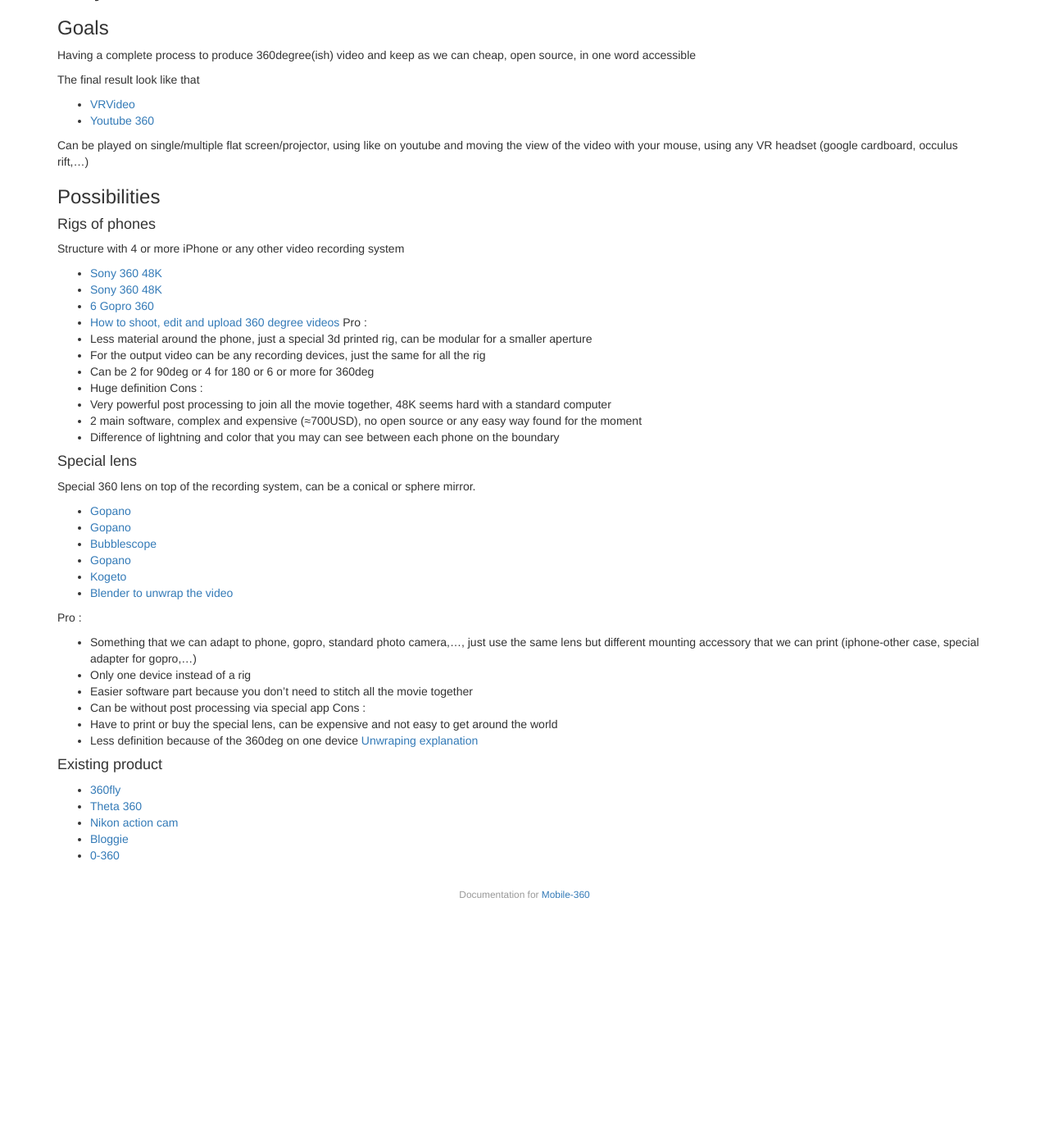
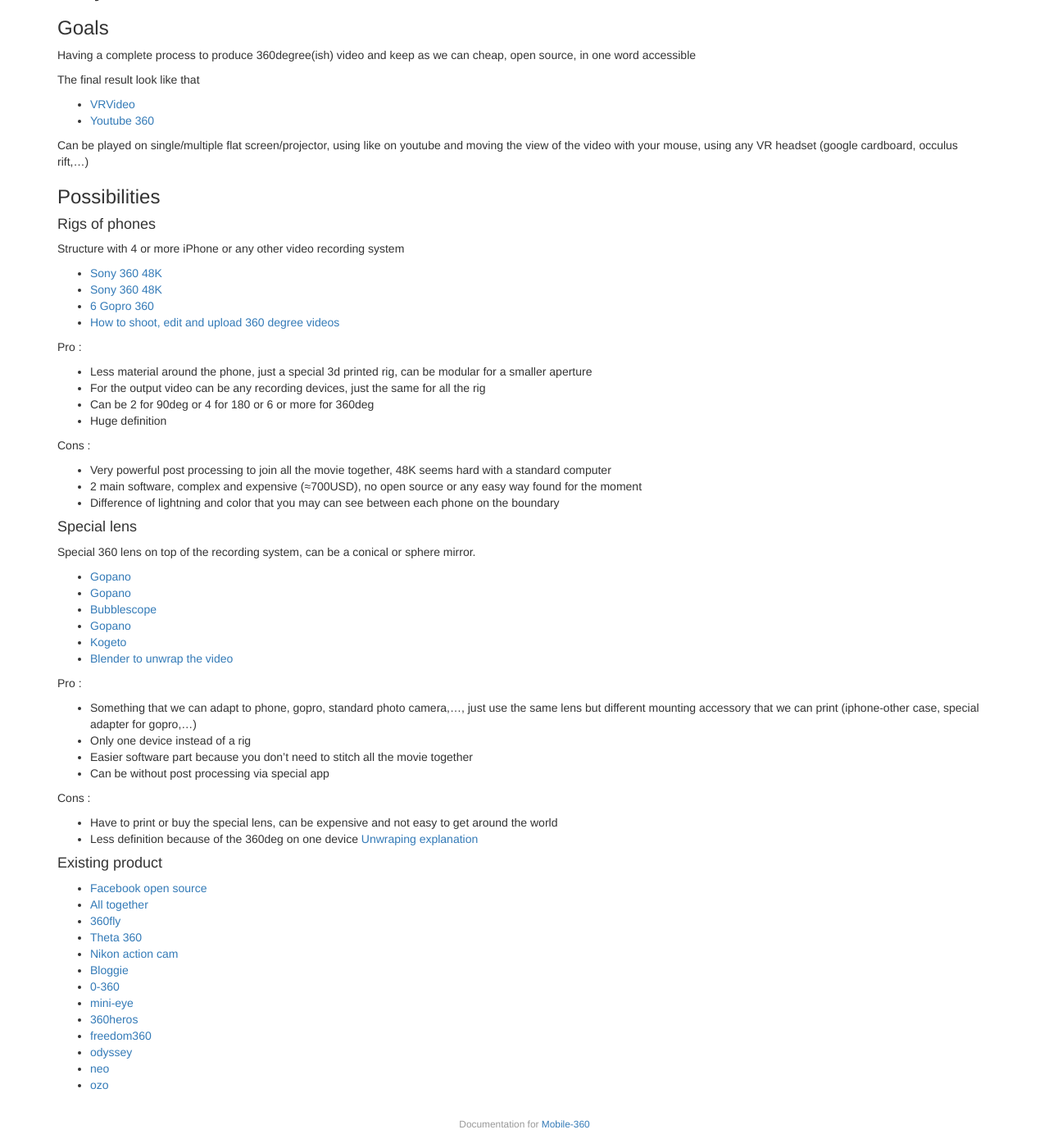
Before and after one commit to FabLabWgtn/Mobile-360, a Jekyll site: the page built from index.md, in a window 1280 px wide and 1400 px high, scrolled down 113 px. Shown: the whole window at 82% size. Built offline with Jekyll 4.4.1, drawn with Linux system fonts in a browser that asks for light colours; before the commit the page ends 1233 px from its top, so only the background shows below that.

```diff
--- a/index.md
+++ b/index.md
@@ -9,6 +9,7 @@ title: "Jekyll Docs Template"
 Having a complete process to produce 360degree(ish) video and keep as we can cheap, open source, in one word accessible
 
 The final result look like that
+
 - [VRVideo](http://www.vrideo.com/)
 - [Youtube 360](https://www.youtube.com/channel/UCzuqhhs6NWbgTzMuM09WKDQ)
 
@@ -19,16 +20,21 @@ Can be played on single/multiple flat screen/projector, using like on youtube an
 #### Rigs of phones
 
 Structure with 4 or more iPhone or any other video recording system
+
 - [Sony 360 48K](http://www.3ders.org/articles/20160113-sony-makes-worlds-first-48k-360-video-using-smartphones-and-3d-printed-rig.html)
 - [Sony 360 48K](http://www.luma-id.com/2016/01/11/camera-rig-for-sony/)
 - [6 Gopro 360](http://www.jonasginter.de/360-grad-video-mit-6-gopro-kameras/)
 - [How to shoot, edit and upload 360 degree videos](http://www.premiumbeat.com/blog/how-to-shoot-edit-and-upload-360-degree-videos/)
+
 Pro :
+
 -	Less material around the phone, just a special 3d printed rig, can be modular for a smaller aperture
 -	For the output video can be any recording devices, just the same for all the rig
 -	Can be 2 for 90deg or 4 for 180 or 6 or more for 360deg
 -	Huge definition
+
 Cons :
+
 -	Very powerful post processing to join all the movie together, 48K seems hard with a standard computer
 -	2 main software, complex and expensive (≈700USD), no open source or any easy way found for the moment
 -	Difference of lightning and color that you may can see between each phone on the boundary
@@ -45,18 +51,29 @@ Special 360 lens on top of the recording system, can be a conical or sphere mirr
 - [Blender to unwrap the video](http://blendersushi.blogspot.co.nz/2011/11/blender-x-iphone-with-gopano-kogeto.html)
 
 Pro :
+
 -	Something that we can adapt to phone, gopro, standard photo camera,…, just use the same lens but different mounting accessory that we can print (iphone-other case, special adapter for gopro,…)
 -	Only one device instead of a rig
 -	Easier software part because you don’t need to stitch all the movie together
 -	Can be without post processing via special app
+
 Cons :
+
 -	Have to print or buy the special lens, can be expensive and not easy to get around the world
 -	Less definition because of the 360deg on one device [Unwraping explanation](http://singularityhub.com/wp-content/uploads/2012/05/panoramic-unwarping.jpg)
 
 #### Existing product
 
+- [Facebook open source](https://code.facebook.com/posts/1755691291326688/introducing-facebook-surround-360-an-open-high-quality-3d-360-video-capture-system/)
+- [All together](https://www.freeflyvr.com/360-degree-cameras-videos-virtual-realty/)
 - [360fly](https://360fly.com/au/)
 - [Theta 360](https://theta360.com/en/about/theta/s.html)
 - [Nikon action cam](http://www.nikonusa.com/en/nikon-products/action-cameras/index.page)
 - [Bloggie](http://www.flong.com/blog/2010/modding-the-bloggie-panoramic-lens-accessory/)
 - [0-360](https://www.0-360.com/)
+- [mini-eye](http://360designs.io/product/mini-eye/)
+- [360heros](http://shop.360heros.com/)
+- [freedom360](http://freedom360.us/shop/)
+- [odyssey](https://gopro.com/odyssey)
+- [neo](https://www.jauntvr.com/neo-first-look/)
+- [ozo](https://ozo.nokia.com/)
```
Also changed, not shown: _posts/Project-start.md (+4 -0 lines), software.md (added, +16 -0 lines).
